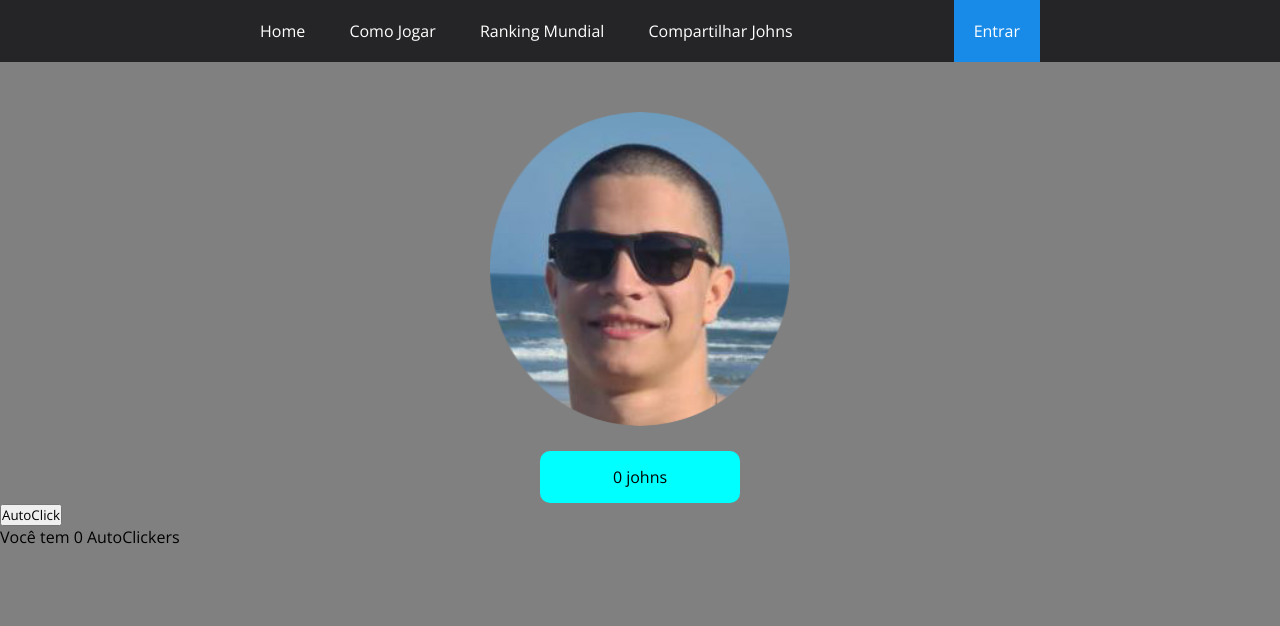
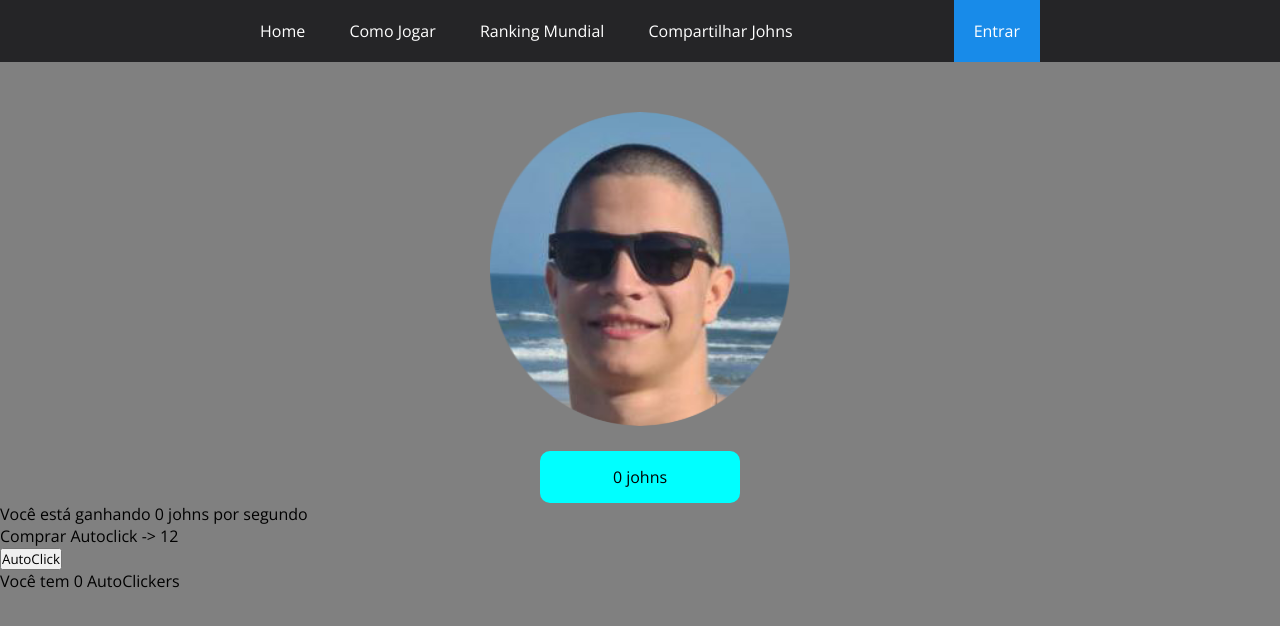
Before and after one commit to JohnJohnNB/DSO-Exercicio-04, a plain HTML site: page index.html in a window 1280 px wide. Drawn offline with nearby package versions, Linux system fonts and the light colour scheme.

Commit message:
Incrementando lógica + john_per/second

```diff
--- a/index.html
+++ b/index.html
@@ -30,8 +30,12 @@
     </div>
 
     <div id="contador">
-        <h1>Johns</h1>
+        <p>Johns</p>
     </div>
+
+    <p id="John_per/second">Você está ganhando 0 johns por segundo</p>
+
+    <p id="comprar_autoclick">Comprar Autoclick -> 12 johns</p>
 
     <button onclick="BuyAutoClick()">AutoClick</button>
 
--- a/js/script.js
+++ b/js/script.js
@@ -23,8 +23,10 @@ function Timer(){
 }
 setInterval(Timer, 1000)
 
-//Metodo para atualizar o contador a cada incremento de cookies ou alguma ação
+//Metodo para atualizar as informações contidas a cada ação ou algum incremento
 function Update(){
+    document.getElementById("comprar_autoclick").textContent = "Comprar Autoclick -> " + ((autoclicker_count+1)*12)
     document.getElementById("contador_autoclick").textContent = "Você tem "+ autoclicker_count + " AutoClickers"
     document.getElementById("contador").textContent = contador + " johns"
+    document.getElementById("John_per/second").textContent = "Você está ganhando " + autoclicker_count + " johns por segundo"
 }
```
